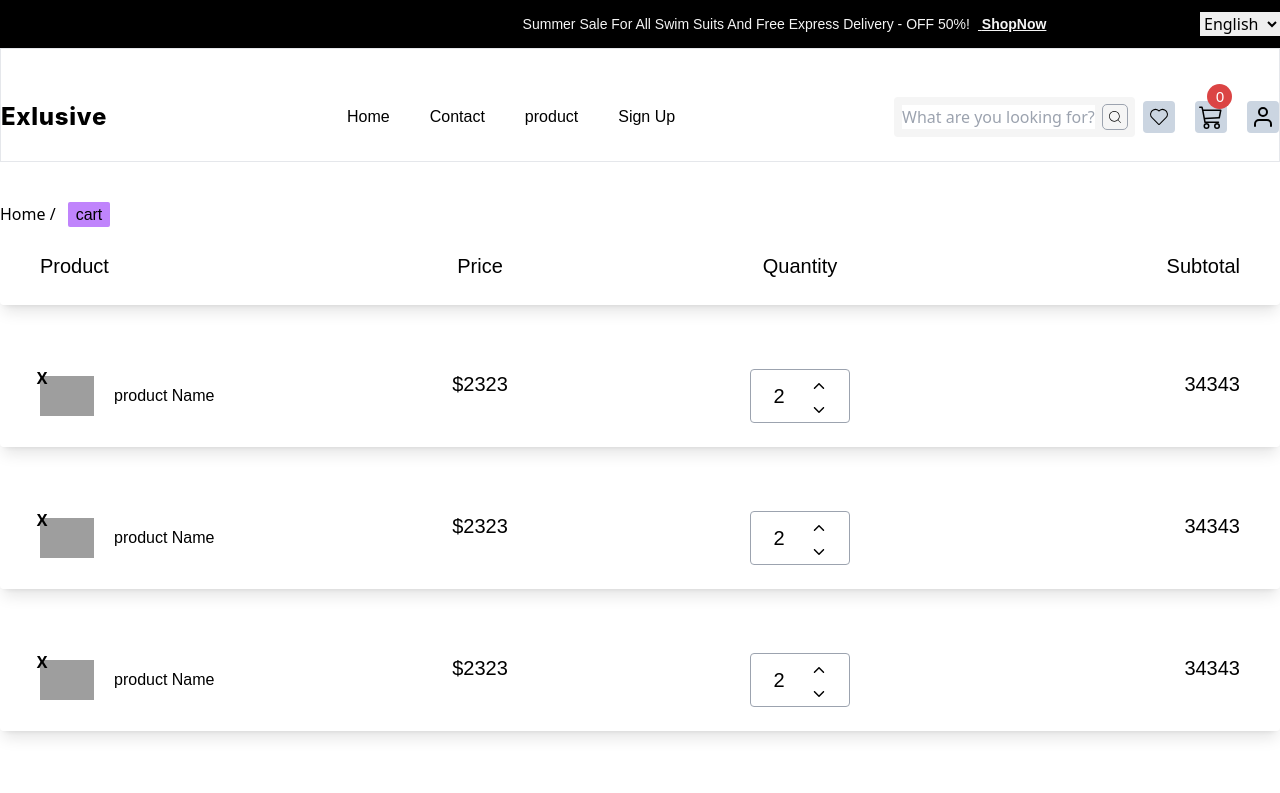
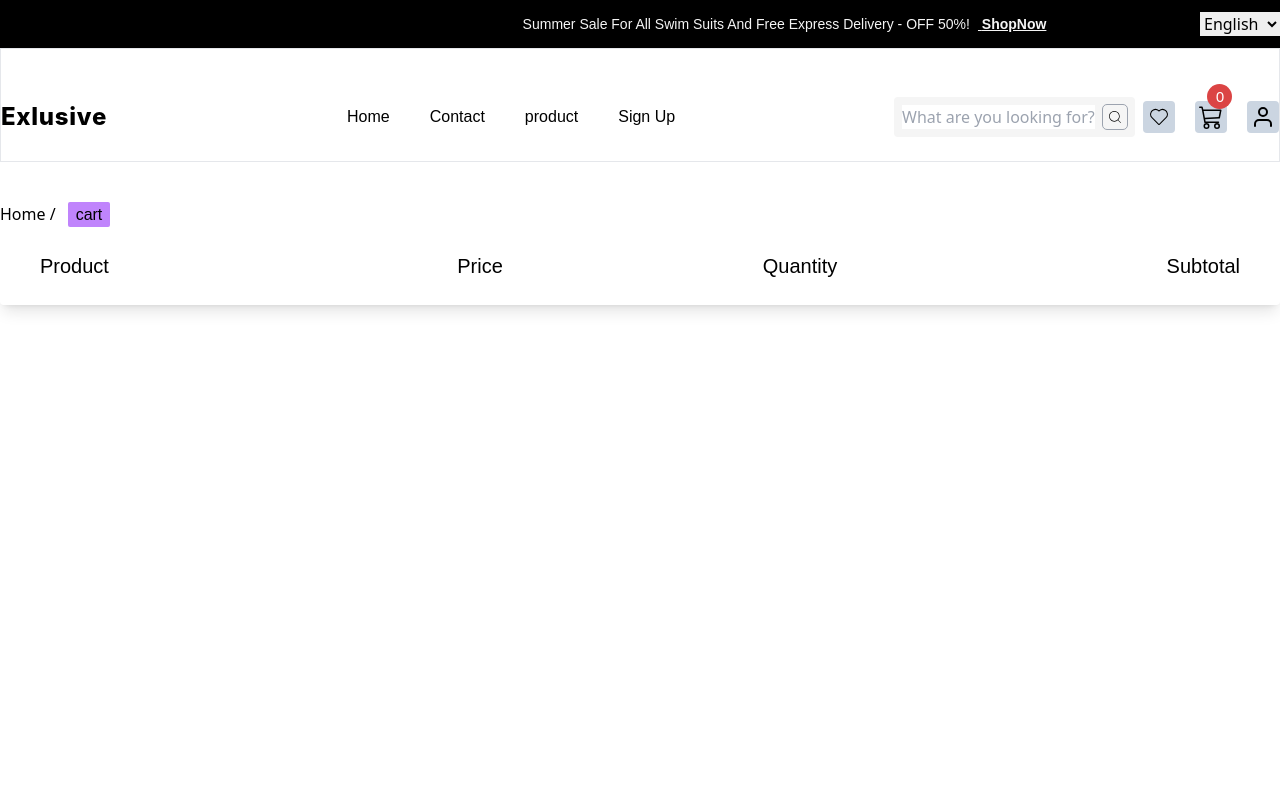
Before and after one commit to pronobiswas/pronobiswas-EcomarceFrontEnd, a React (Vite) app: page /cart in a window 1280 px wide. Shown: the top 793 px of the page. Built offline with nearby package versions, Linux system fonts and the light colour scheme; grey boxes are pictures that could not be loaded.

Commit message:
update catr page

```diff
--- a/src/component/flashSale/FlashSale.jsx
+++ b/src/component/flashSale/FlashSale.jsx
@@ -12,9 +12,6 @@ const FlashSale = () => {
   const flashSaleProduct = data?.data?.map((item) => {
     return item.productId;
   });
-  console.log(flashSaleProduct);
-
-
 
 
   return (
--- a/src/helper/reduxToolkit/slice/cartSlice.js
+++ b/src/helper/reduxToolkit/slice/cartSlice.js
@@ -1,25 +1,70 @@
 import { createSlice } from "@reduxjs/toolkit";
+import { ErrorToast, InfoToast, SuessToast } from "../../../utils/toast";
 
 const initialState = {
-  value: [],
+  value: localStorage.getItem("cartItem")
+    ? JSON.parse(localStorage.getItem("cartItem"))
+    : [],
+  totalAmount: 0,
+  totalItem: 0,
 };
 
 export const cartSlice = createSlice({
   name: "cartSlice",
   initialState,
   reducers: {
+    // =====add to cart reducer======
     addtoCart: (state, action) => {
-       console.log(state,action);
+      // ====find the product index number=====
+      const searchCartItem = state.value.findIndex((item) => {
+        return item._id == action.payload._id;
+      });
+      if (searchCartItem >= 0) {
+        state.value[searchCartItem].cartQuantity += 1;
+        InfoToast(`${action.payload.title} Again Add to Cart`);
+        localStorage.setItem("cartItem", JSON.stringify(state.value));
+      } else {
+        state.value.push({ ...action.payload, cartQuantity: 1 });
+        SuessToast(`${action.payload.title}  Add to Cart`);
+        localStorage.setItem("cartItem", JSON.stringify(state.value));
+      }
+    },
+    // =====remove to cart reducers=====
+    removeCart: (state, action) => {
+      console.log(action.payload);
 
-        state.value.push({ ...action.payload });
-      },
-
-
-
+      const findItem = state.value.filter((item) => {
+        return item._id !== action.payload._id;
+      });
+      state.value = findItem;
+      ErrorToast(`${action.payload.title} is Remove from the cart`);
+      localStorage.setItem("cartItem", JSON.stringify(state.value));
+    },
+    // =======increment cart======
+    incrementCart: (state, action) => {
+      const findproductIndex = state.value.findIndex((item) => {
+        return item._id === action.payload._id;
+      });
+      state.value[findproductIndex].cartQuantity += 1;
+      localStorage.setItem("cartItem", JSON.stringify(state.value));
+      InfoToast(`${action.payload.title} Increment`);
+    },
+    // =======decrement cart======
+    decrementCart: (state, action) => {
+      const findcartIndex = state.value.findIndex((item) => {
+        return item._id === action.payload._id;
+      });
+      if (state.value[findcartIndex].cartQuantity > 1) {
+        state.value[findcartIndex].cartQuantity -= 1;
+        localStorage.setItem("cartItem", JSON.stringify(state.value));
+        InfoToast(`${action.payload.title} Decrement`);
+      }
+    },
   },
 });
 
 // Action creators are generated for each case reducer function
-export const { addtoCart } = cartSlice.actions;
+export const { addtoCart, removeCart, incrementCart, decrementCart } =
+  cartSlice.actions;
 
 export default cartSlice.reducer;
--- a/src/pges/CartPage.jsx
+++ b/src/pges/CartPage.jsx
@@ -1,11 +1,25 @@
 import React from "react";
 import BradeCrumb from "../component/commonComponent/BradeCrumb";
-import { IoIosArrowDown, IoIosArrowUp } from "react-icons/io";
+import { IoIosArrowDown, IoIosArrowUp, IoMdCloseCircle } from "react-icons/io";
+import { useDispatch, useSelector } from "react-redux";
+import { decrementCart, incrementCart, removeCart } from "../helper/reduxToolkit/slice/cartSlice";
+import { MdOutlineCancel } from "react-icons/md";
 
 const CartPage = () => {
-    const handleRemove=(e)=>{
-        console.log(e);
-    }
+  const dispatch = useDispatch();
+  const { value, totalAmount, totalItem } = useSelector(
+    (state) => state.cartItem
+  );
+
+  const handleRemove = (item) => {
+    dispatch(removeCart(item));
+  };
+  const handleIncrement = (item) => {
+    dispatch(incrementCart(item));
+  };
+  const handleDecrement = (item) => {
+    dispatch(decrementCart(item));
+  };
   return (
     <div>
       <div className="container py-10">
@@ -35,52 +49,57 @@ const CartPage = () => {
 
         {/* carti tem */}
         <div className="custom_scrollbar w-full h-[500px] overflow-y-scroll ">
-          {[... new Array(4)].map((_,index) => (
-            <div className="mb-10" key={index}>
+          {value?.map((item) => (
+            <div className="mb-10" key={item._id}>
+              {console.log(item)}
               <div className="flex justify-between shadow-lg rounded">
-                <div className="flex-1 py-6  flex justify-start">
-                  <div className="flex pl-10 items-center gap-x-5 relative ">
+                  {/* ======product image box====== */}
+                <div className="flex-1  py-6  flex justify-start">
+                  <div className="flex pl-5 items-center gap-x-5 relative ">
                     <img
-                      src="https://www.google.com/url?sa=i&url=https%3A%2F%2Fwww.wired.com%2Fstory%2Fstay-in-the-moment-take-a-picture%2F&psig=AOvVaw2kE0bZbpGhNJt3lCVH_SBj&ust=1735253854201000&source=images&cd=vfe&opi=89978449&ved=0CBEQjRxqFwoTCKjGq7-CxIoDFQAAAAAdAAAAABAE"
+                      src={item?.image[0]}
                       alt="pic"
                       className="w-[54px] h-[54px] object-contain"
                     />
+                    {/* ======cancel Button===== */}
                     <span
-                      className="w-[20px] h-[20px] rounded-full bg-redDB4444 absolute text-white_FFFFFF flex justify-center items-center top-[-2%] left-[15%] font-semibold cursor-pointer hover:opacity-70"
-                      onClick={() => handleRemove(index)}
+                      className="w-[20px] h-[20px] text-xl text-red-600 rounded-full bg-redDB4444 absolute text-white_FFFFFF flex justify-center items-center top-[-2%] left-[15%] font-semibold cursor-pointer hover:opacity-70"
+                      onClick={() => handleRemove(item)}
                     >
-                      X
+                      <IoMdCloseCircle />
                     </span>
-                    <h1 className="text-[16px] font-popins font-normal text-text_black000000 ">
-                      {/* {item.name} */}
-                      product Name
+                    {/* ======product Name==== */}
+                    <h1 className="text-Base font-popins font-normal text-black ">
+                      {item ? item?.title : "Product"}
                     </h1>
                   </div>
                 </div>
+                {/* =====product price======= */}
                 <div className=" flex-1  py-6 flex justify-center">
                   <h3 className="text-[20px] font-popins font-normal text-text_black000000">
-                    {/* ${item?item.price:"2222"} */}
-                    $2323
+                    ${item ? item.price : "00"}
                   </h3>
                 </div>
+                {/* ======product Quantity===== */}
                 <div className=" flex-1  py-6 flex   justify-center">
                   <div className="flex items-center justify-center gap-x-3 w-[100px] rounded border border-gray-400">
                     <input
                       type="text"
-                      value="2"
+                      value={item.cartQuantity}
                       className=" w-[25px] text-[20px] font-popins font-normal text-text_black000000"
                     />
                     <div className="flex flex-col items-center justify-center">
-                      <span className="">
+                      <span className="" onClick={()=>handleIncrement(item)}>
                         <IoIosArrowUp className="inline-block  cursor-pointer" />
                       </span>
 
-                      <span className="">
+                      <span className="" onClick={()=>handleDecrement(item)}>
                         <IoIosArrowDown className="inline-block  cursor-pointer" />
                       </span>
                     </div>
                   </div>
                 </div>
+                {/* ========total price====== */}
                 <div className=" flex-1 flex justify-end py-6">
                   <h1 className="text-[20px] font-popins font-normal text-text_black000000 pr-10">
                     {/* $ {+item.price.replace(/,/g, "") * +item.cartQuantity} */}
@@ -159,7 +178,6 @@ const CartPage = () => {
         </div>
         {/* subtotal and copun */}
       </div>
-
     </div>
   );
 };
```
